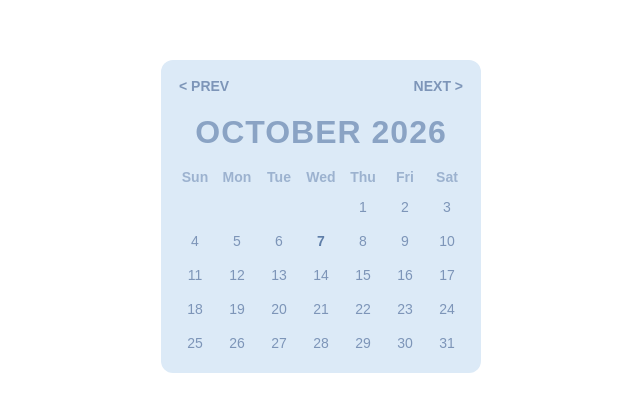
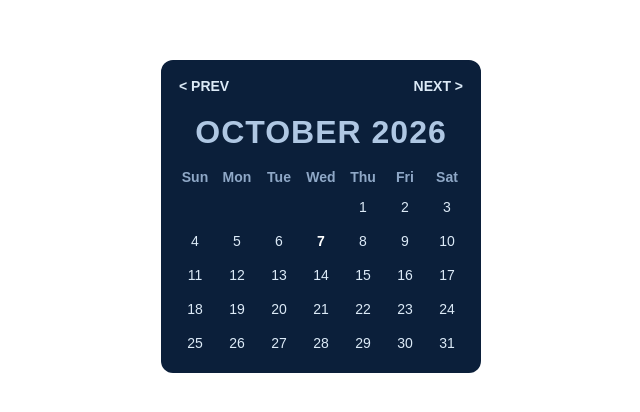
Before and after one commit to zaraafzal183-ui/notion-calendar-widget, a plain HTML site: page index.html in a window 1280 px wide. Shown: the part 184-596 px from the top of the page, without its empty margins (319-959 px from the left). Drawn offline with Linux system fonts and the light colour scheme.

Commit message:
Change widget colors for improved contrast

```diff
--- a/index.html
+++ b/index.html
@@ -6,13 +6,13 @@
 <title>Baby Blue Calendar Widget</title>
 <style>
 body{margin:0;display:flex;justify-content:center;align-items:center;min-height:100vh;background:transparent;font-family:Arial,sans-serif}
-.widget{width:320px;background:#dceaf7;border-radius:12px;padding:18px;color:#7d95b8;box-sizing:border-box}
+.widget{width:320px;background:#0B1F3A;border-radius:12px;padding:18px;color:#DCEAF7;box-sizing:border-box}
 .header{display:flex;justify-content:space-between;font-size:14px;margin-bottom:20px;font-weight:600}
-.month{text-align:center;font-size:32px;font-weight:700;letter-spacing:1px;margin-bottom:18px;color:#8aa3c4}
+.month{text-align:center;font-size:32px;font-weight:700;letter-spacing:1px;margin-bottom:18px;color:#AFC7E3}
 .grid{display:grid;grid-template-columns:repeat(7,1fr);gap:10px;text-align:center;font-size:14px}
-.dayname{font-weight:700;color:#9cb2cf}
+.dayname{font-weight:700;color:#8FA8C7}
 .day{padding:4px 0}
-.today{font-weight:700;color:#5f7ea8}
+.today{font-weight:700;color:#FFFFFF}
 </style>
 </head>
 <body>
```
